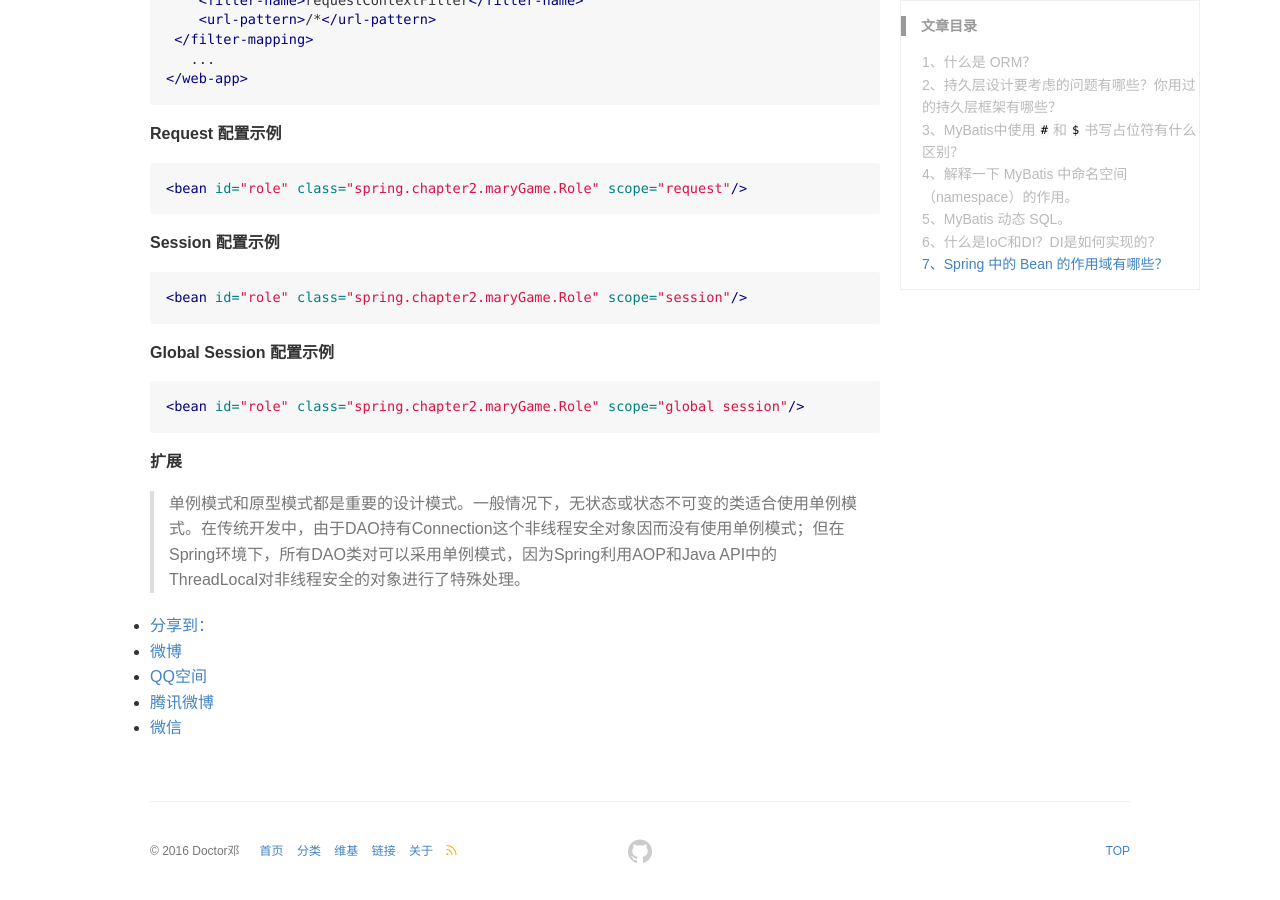
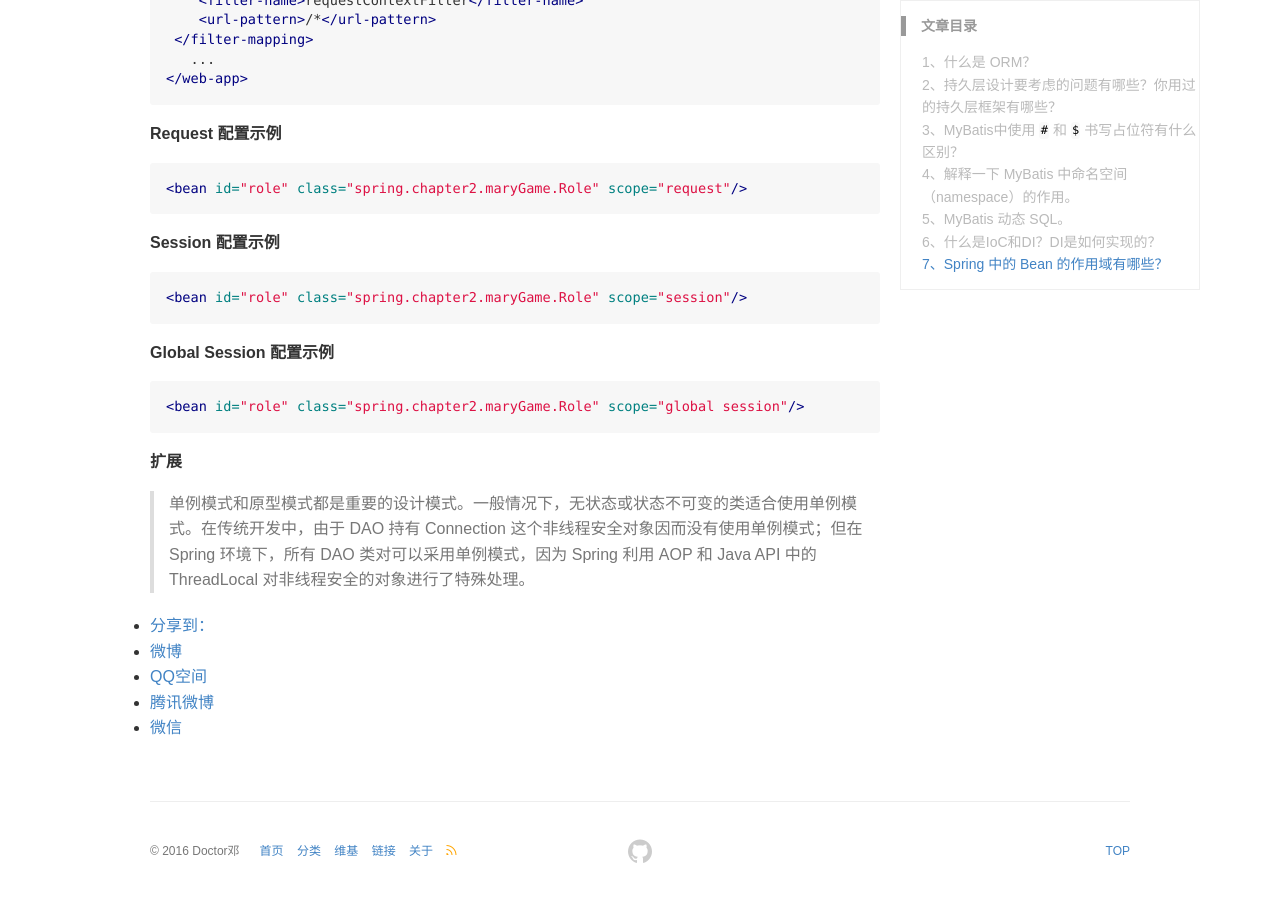
Before and after one commit to DoctorDeng/DoctorDeng.github.io, a Jekyll site: the page built from _posts/2016-09-18-java-SSM.md, in a window 1280 px wide and 900 px high, scrolled down 4651 px. Built offline with Jekyll 4.4.1, drawn with Linux system fonts in a browser that asks for light colours; comment, search, counter and statistics services are not loaded.

Commit message:
modify file

```diff
--- a/_posts/2016-09-18-java-SSM.md
+++ b/_posts/2016-09-18-java-SSM.md
@@ -186,4 +186,4 @@ IoC 叫控制反转，是 Inversion of Control 的缩写，DI（Dependency Injec
 
 **扩展**
 
-> 单例模式和原型模式都是重要的设计模式。一般情况下，无状态或状态不可变的类适合使用单例模式。在传统开发中，由于DAO持有Connection这个非线程安全对象因而没有使用单例模式；但在Spring环境下，所有DAO类对可以采用单例模式，因为Spring利用AOP和Java API中的ThreadLocal对非线程安全的对象进行了特殊处理。
+> 单例模式和原型模式都是重要的设计模式。一般情况下，无状态或状态不可变的类适合使用单例模式。在传统开发中，由于 DAO 持有 Connection 这个非线程安全对象因而没有使用单例模式；但在 Spring 环境下，所有 DAO 类对可以采用单例模式，因为 Spring 利用 AOP 和 Java API 中的 ThreadLocal 对非线程安全的对象进行了特殊处理。
```
